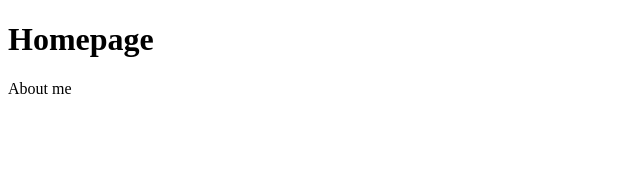
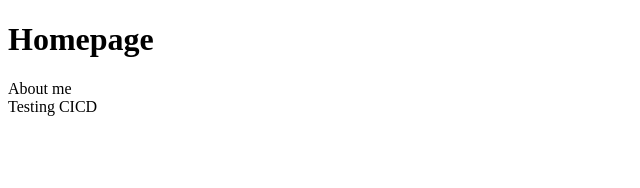
Before and after one commit to renrutoet/renrutoet.github.io, a React (Vite) app: page / in a window 1280 px wide. Shown: the top 188 px of the page, without its empty margins (0-640 px from the left). Built offline with nearby package versions, Linux system fonts and the light colour scheme.

Commit message:
testing CICD #3

```diff
--- a/src/App.tsx
+++ b/src/App.tsx
@@ -8,6 +8,7 @@ function App() {
       <h1>Homepage</h1>
       <main className="card">
         <div>About me</div>
+        <div>Testing CICD</div>
       </main>
     </div>
   );
```
